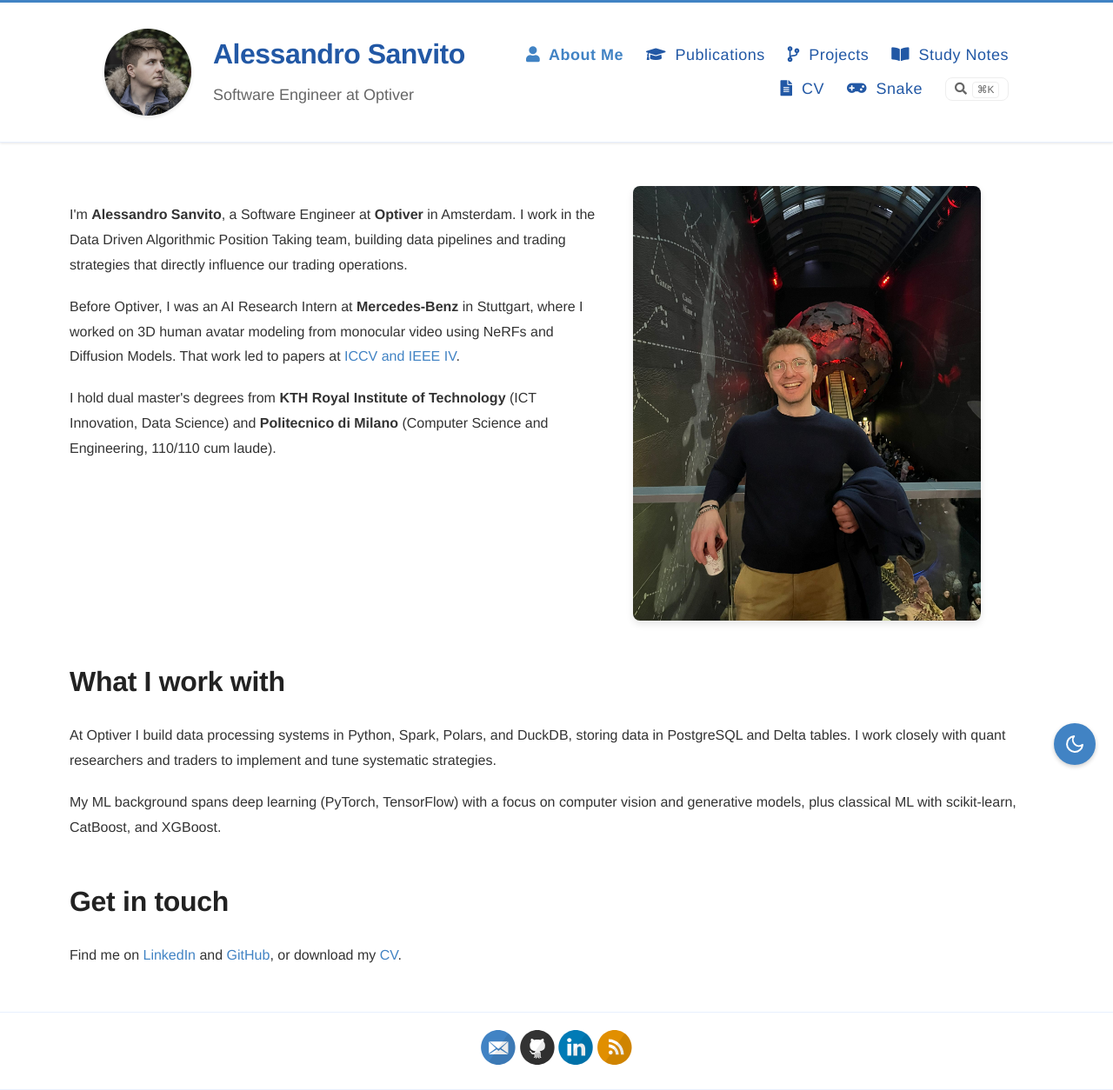
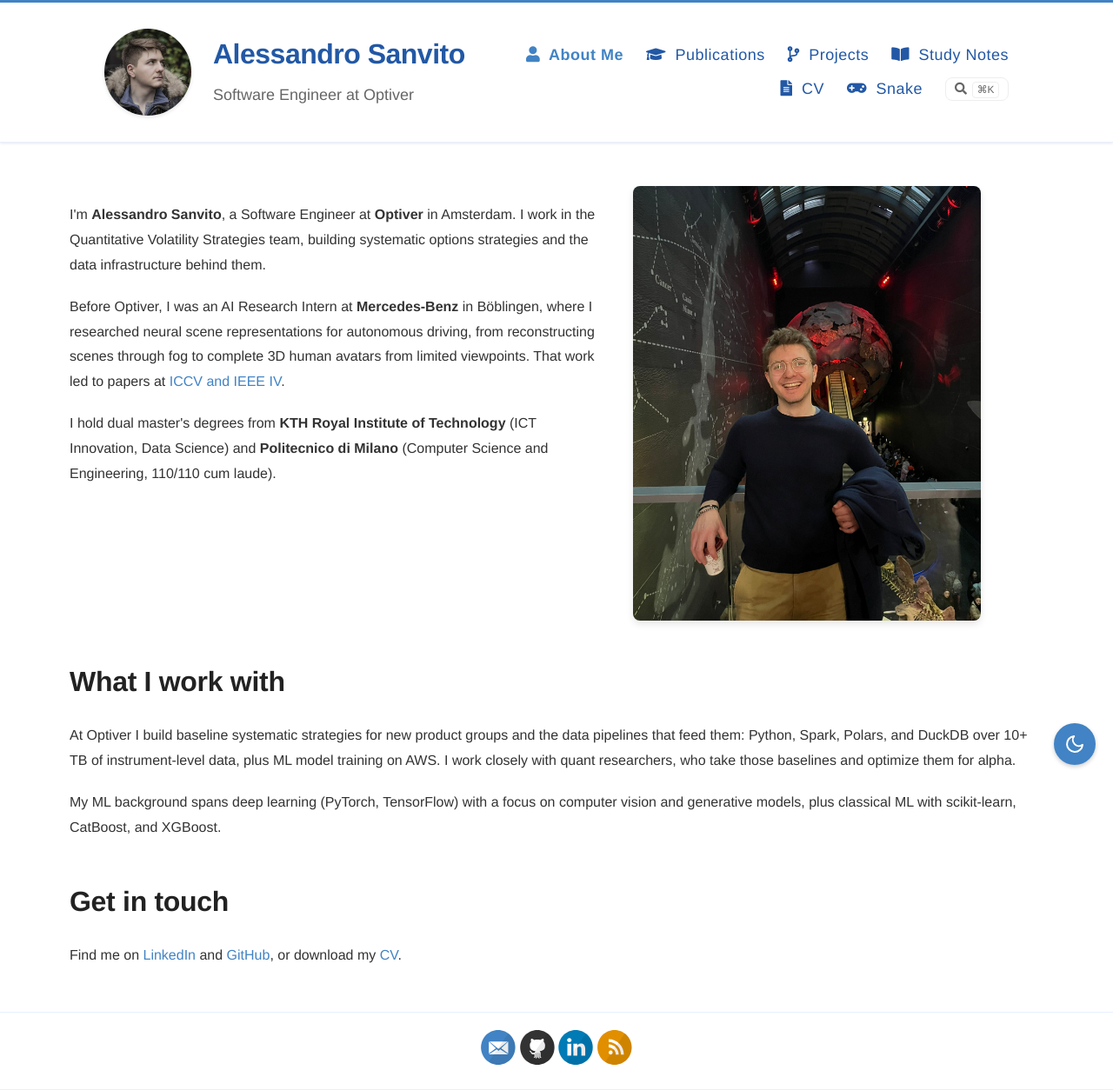
Before and after one commit to Alexdruso/Alexdruso.github.io, a Jekyll site: the page built from docs/index.md, in a window 1280 px wide. Shown: the whole page at 87% size. Built offline with Jekyll 4.4.1, drawn with Linux system fonts in a browser that asks for light colours.

Commit message:
Update Optiver team, Mercedes location/dates, and LinkedIn handle (#51)
* Update Optiver team, Mercedes location/dates, and LinkedIn handle

- CV: Optiver title now names the Quantitative Volatility Strategies team;
  Mercedes-Benz moved to Boeblingen, ending Jul 2023; tighten two Mercedes bullets.
- Homepage: sync About Me with the current CV (team, location, work).
- Use the canonical LinkedIn handle (alessandro-sanvito) site-wide.

Co-Authored-By: Claude Opus 5.5 <noreply@anthropic.com>
Claude-Session: https://claude.ai/code/session_01SkwgmVQ5htQVaXrdiNfa3j

* Drop Honors section; fold RecSys 2021 placing into its publication row

The Kaggle Playground result is low-signal (practice series, no medals),
and the only other honor duplicated the RecSys 2021 paper.

Co-Authored-By: Claude Opus 5.5 <noreply@anthropic.com>
Claude-Session: https://claude.ai/code/session_01SkwgmVQ5htQVaXrdiNfa3j

* CV: drop product-specific detail from Optiver bullet

Co-Authored-By: Claude Opus 5.5 <noreply@anthropic.com>
Claude-Session: https://claude.ai/code/session_01SkwgmVQ5htQVaXrdiNfa3j

---------

Co-authored-by: Claude <noreply@anthropic.com>

```diff
--- a/docs/_config.yml
+++ b/docs/_config.yml
@@ -19,7 +19,7 @@ avatar: /images/me.jpg
 footer-links:
   email: alessandro.sanvito@gmail.com
   github: Alexdruso
-  linkedin: alessandro-sanvito-07706114b
+  linkedin: alessandro-sanvito
   rss: true # set to enable the RSS/feed icon
 
 
--- a/docs/index.md
+++ b/docs/index.md
@@ -5,8 +5,8 @@ layout: page
 
 <div class="about-container">
   <div class="about-content">
-    <p>I'm <strong>Alessandro Sanvito</strong>, a Software Engineer at <strong>Optiver</strong> in Amsterdam. I work in the Data Driven Algorithmic Position Taking team, building data pipelines and trading strategies that directly influence our trading operations.</p>
-    <p>Before Optiver, I was an AI Research Intern at <strong>Mercedes-Benz</strong> in Stuttgart, where I worked on 3D human avatar modeling from monocular video using NeRFs and Diffusion Models. That work led to papers at <a href="/publications/">ICCV and IEEE IV</a>.</p>
+    <p>I'm <strong>Alessandro Sanvito</strong>, a Software Engineer at <strong>Optiver</strong> in Amsterdam. I work in the Quantitative Volatility Strategies team, building systematic options strategies and the data infrastructure behind them.</p>
+    <p>Before Optiver, I was an AI Research Intern at <strong>Mercedes-Benz</strong> in Böblingen, where I researched neural scene representations for autonomous driving, from reconstructing scenes through fog to complete 3D human avatars from limited viewpoints. That work led to papers at <a href="/publications/">ICCV and IEEE IV</a>.</p>
     <p>I hold dual master's degrees from <strong>KTH Royal Institute of Technology</strong> (ICT Innovation, Data Science) and <strong>Politecnico di Milano</strong> (Computer Science and Engineering, 110/110 cum laude).</p>
   </div>
   <div class="profile-picture">
@@ -16,10 +16,10 @@ layout: page
 
 ## What I work with
 
-At Optiver I build data processing systems in Python, Spark, Polars, and DuckDB, storing data in PostgreSQL and Delta tables. I work closely with quant researchers and traders to implement and tune systematic strategies.
+At Optiver I build baseline systematic strategies for new product groups and the data pipelines that feed them: Python, Spark, Polars, and DuckDB over 10+ TB of instrument-level data, plus ML model training on AWS. I work closely with quant researchers, who take those baselines and optimize them for alpha.
 
 My ML background spans deep learning (PyTorch, TensorFlow) with a focus on computer vision and generative models, plus classical ML with scikit-learn, CatBoost, and XGBoost.
 
 ## Get in touch
 
-Find me on [LinkedIn](https://linkedin.com/in/alessandro-sanvito-07706114b) and [GitHub](https://github.com/Alexdruso), or download my [CV](/public/Alessandro_Sanvito_CV.pdf).
+Find me on [LinkedIn](https://www.linkedin.com/in/alessandro-sanvito/) and [GitHub](https://github.com/Alexdruso), or download my [CV](/public/Alessandro_Sanvito_CV.pdf).
```
Also changed, not shown: 3 other files.
